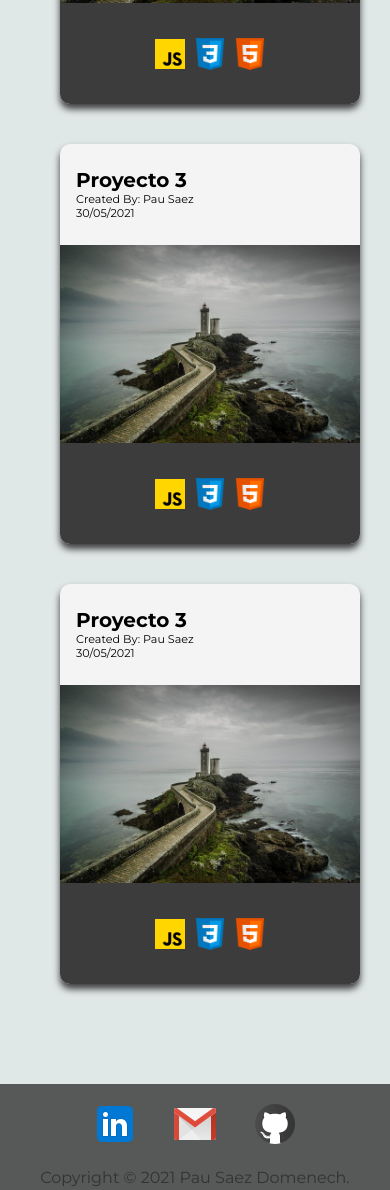
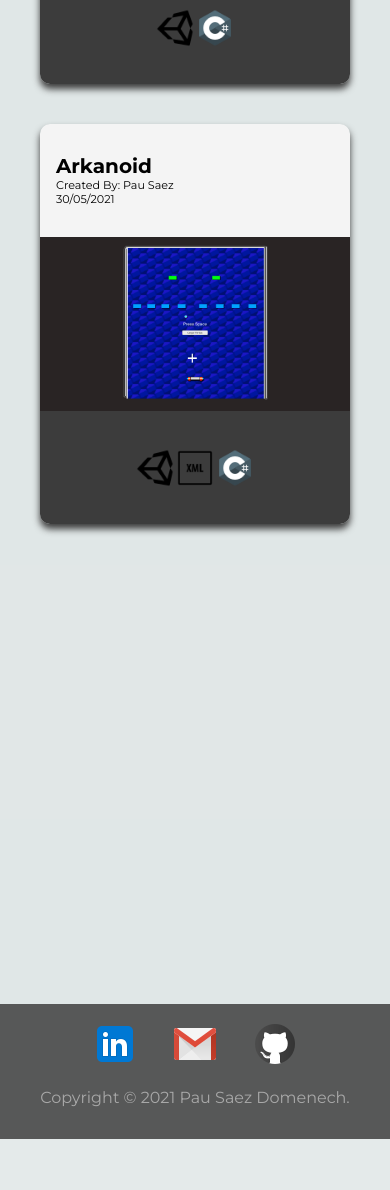
Before and after one commit to sonrisas2000/sonrisas.github.io, a plain HTML site: page index.html in a window 390 px wide. Shown: the part 1976-3166 px from the top of the page. After the commit the page ends 3115 px from the top, so only its background shows below. Drawn offline with Linux system fonts and the light colour scheme.

Commit message:
Fixed Update

```diff
--- a/Mobile.css
+++ b/Mobile.css
@@ -3,53 +3,52 @@ body {
     padding: 0;
     box-sizing: border-box;
     font-family: 'Montserrat', sans-serif;
-    background-color:var(--color--secundary) ;
+    background-color: var(--color--secundary);
+}
 
-
-}::-webkit-scrollbar {
+::-webkit-scrollbar {
     width: 10px;
 }
 
  ::-webkit-scrollbar-thumb {
     background: rgb(34, 34, 34);
+}
 
-  }
  ::-webkit-scrollbar-thumb:hover {
     background: #555;
 }
 
-
-.header{
+.header {
     height: auto;
     width: 100%;
     display: flex;
     justify-content: space-between;
 }
 
-
-.header .logo-container{
+.header .logo-container {
     display: flex;
     align-items: center;
     height: 100px;
     width: 100px;
 }
-.header .logo-container img{
+
+.header .logo-container img {
     height: 100px;
     width: 100px;
-
 }
 
-
-nav{
+nav {
     position: fixed;
     top: 0;
     right: 0;
     z-index: 1;
 }
-.header nav ul{
+
+.header nav ul {
     display: flex;
     flex-direction: column;
 }
+
 .header nav .toggler {
     visibility: visible;
     position: absolute;
@@ -61,6 +60,7 @@ nav{
     height: 50px;
     opacity: 0;
 }
+
 nav .hamburger {
     position: absolute;
     top: 20px;
@@ -75,7 +75,7 @@ nav .hamburger {
     justify-content: center;
 }
 
-nav .hamburger > div {
+nav .hamburger>div {
     position: relative;
     flex: none;
     width: 100%;
@@ -86,8 +86,9 @@ nav .hamburger > div {
     justify-content: center;
     transition: all 0.4s ease;
 }
-nav .hamburger > div::before,
-nav .hamburger > div::after {
+
+nav .hamburger>div::before,
+nav .hamburger>div::after {
     content: '';
     position: absolute;
     z-index: 1;
@@ -96,33 +97,43 @@ nav .hamburger > div::after {
     height: 3px;
     background: inherit;
 }
-nav .hamburger > div::after {
+
+nav .hamburger>div::after {
     top: 10px;
 }
-nav .toggler:checked + .hamburger > div {
+
+nav .toggler:checked+.hamburger>div {
     transform: rotate(135deg);
 }
+
+
 /*Tansform burger menu in X*/
-nav .toggler:checked + .hamburger > div:before,
-nav .toggler:checked + .hamburger > div:after {
+
+nav .toggler:checked+.hamburger>div:before,
+nav .toggler:checked+.hamburger>div:after {
     top: 0;
     transform: rotate(90deg);
 }
-nav .toggler:checked:hover + .hamburger > div {
+
+nav .toggler:checked:hover+.hamburger>div {
     transform: rotate(225deg);
 }
-nav .toggler:checked ~ .menu {
+
+nav .toggler:checked~.menu {
     visibility: visible;
 }
-nav .toggler:checked ~ .menu > div {
+
+nav .toggler:checked~.menu>div {
     transform: scale(1);
     transition-duration: 1s;
 }
-nav  .toggler:checked ~ .menu > div > div {
+
+nav .toggler:checked~.menu>div>div {
     opacity: 1;
-    transition:  opacity 0.4s ease 0.4s;
+    transition: opacity 0.4s ease 0.4s;
     display: flex;
 }
+
 nav .menu {
     position: fixed;
     top: 0;
@@ -136,7 +147,7 @@ nav .menu {
     justify-content: center;
 }
 
-  nav .menu > div {
+nav .menu>div {
     background: var(--color--blue);
     border-radius: 50%;
     width: 200vw;
@@ -149,7 +160,7 @@ nav .menu {
     transition: all 0.4s ease;
 }
 
-  nav .menu > div > div {
+nav .menu>div>div {
     text-align: center;
     max-width: 90vw;
     max-height: 100vh;
@@ -157,26 +168,25 @@ nav .menu {
     transition: opacity 0.4s ease;
 }
 
-  nav .menu > div > div > ul > li {
+nav .menu>div>div>ul>li {
     list-style: none;
     color: #fff;
     font-size: 1.5rem;
     padding: 1rem;
 }
 
-  nav .menu > div > div > ul > li > a {
+nav .menu>div>div>ul>li>a {
     color: inherit;
     text-decoration: none;
     transition: color 0.4s ease;
 }
 
-
-
-.main-section{
+.main-section {
     display: flex;
     height: 300px;
 }
-.main-section .main-box__left{
+
+.main-section .main-box__left {
     height: 70%;
     width: 90%;
     display: flex;
@@ -185,21 +195,25 @@ nav .menu {
     margin-left: 20px;
     color: #3c3c3c;
 }
-.main-section .main-box__left h2{
+
+.main-section .main-box__left h2 {
     font-size: 3rem;
 }
-.main-section .main-box__left .subtitle{
+
+.main-section .main-box__left .subtitle {
     font-size: 2rem;
 }
-.main-section .main-box__left p{
+
+.main-section .main-box__left p {
     font-size: 1rem;
 }
-.main-section .main-box__right{
+
+.main-section .main-box__right {
     width: 0;
     height: auto;
+}
 
-}
-.main-section .main-decoration-background{
+.main-section .main-decoration-background {
     position: absolute;
     background-color: var(--color--blue);
     border-radius: 10px;
@@ -207,89 +221,101 @@ nav .menu {
     transition: transform 600ms ease;
     z-index: -1;
 }
-.one{
+
+.one {
     top: 150px;
     left: 0px;
     height: 180px;
     width: 180px;
 }
-.one:hover{
+
+.one:hover {
     transform: scaleZ(3);
 }
-.two{
+
+.two {
     top: 290px;
     right: 300px;
     height: 90px;
     width: 90px;
     display: none;
 }
-.two:hover{
+
+.two:hover {
     transform: scaleZ(3);
 }
 
-
-.container-work{
+.container-work {
     height: auto;
     background-color: var(--color--secundary);
 }
 
-.work-section{
+.work-section {
     display: grid;
     grid-template: 400px 400px 400px 400px 400px / 1fr;
     justify-items: center;
+    padding: 0;
     gap: 40px;
 }
-.work-section .work-card{
+
+.work-section .work-card {
     min-width: 300px;
     max-width: 400px;
     transition: transform 500ms ease;
-    border-radius:10px;
+    border-radius: 10px;
     box-shadow: 0px 5px 7px #3c3c3c;
     display: grid;
     grid-template-rows: 1fr 1fr 1fr;
     position: relative;
     overflow: hidden;
+}
 
-}
-.work-section .work-card:hover{
+.work-section .work-card:hover {
     transform: translateY(-15px);
     box-shadow: 1px 2px 9px #3c3c3c;
 }
-.work-section .work-card img{
+
+.work-section .work-card img {
     width: 100%;
-    height: auto;
+    height: 100%;
     object-fit: cover;
 }
-.work-section .work-card .box-title-work{
+
+.work-section .work-card .box-title-work {
     height: 100%;
     width: auto;
     background-color: var(--color--white);
+}
 
-}
-.work-section .work-card h3{
+.work-section .work-card h3 {
     font-size: 20px;
     margin-left: 1rem;
 }
-.work-section .work-card h3 span{
+
+.work-section .work-card h3 span {
     display: block;
     font-size: 0.70rem;
     font-weight: 400;
 }
-.work-section .work-card .text-container{
+
+.work-section .work-card .text-container {
     padding: 5px;
 }
-.work-section .work-card .icons-herramientas{
+
+.work-section .work-card .icons-herramientas {
     display: flex;
     justify-content: center;
     align-items: center;
     background-color: #3c3c3c;
 }
-.work-section .work-card .icons-herramientas img{
+
+.work-section .work-card .icons-herramientas img {
     height: 40px;
     width: auto;
 }
-.work-section .work-card .overlay{
-    border-radius:10px;
+
+.work-section .work-card .overlay {
+    border-radius: 10px;
     position: absolute;
     height: 0px;
     width: 100%;
@@ -299,12 +325,14 @@ nav .menu {
     overflow: hidden;
     background-color: rgba(31, 30, 30, 0.473);
 }
+
 .work-section .work-card:hover .overlay {
     cursor: pointer;
     height: 100%;
 }
-.work-section .work-card .overlay a{
-    transform:translate(-50%, -50%);
+
+.work-section .work-card .overlay a {
+    transform: translate(-50%, -50%);
     text-align: center;
     position: absolute;
     top: 50%;
@@ -312,42 +340,47 @@ nav .menu {
     height: 40px;
     width: 200px;
 }
-.work-section .work-card .overlay .overlay-button_style{
+
+.work-section .work-card .overlay .overlay-button_style {
     color: white;
     display: flex;
     justify-content: center;
     align-items: center;
-    border-radius: 10px ;
+    border-radius: 10px;
     border: 1px solid #ffffff;
     text-decoration: none;
 }
-.work-section .work-card .overlay .overlay-button_style:hover{
+
+.work-section .work-card .overlay .overlay-button_style:hover {
     background-color: #f4f4f4;
     border: #f4f4f4;
     color: var(--color--primary);
     transition: 0.3s ease-in;
 }
-.container-skills{
-    display: flex;
-    justify-content: center;
-}
-.container-skills ul{
+
+.container-skills {
     display: flex;
     justify-content: center;
 }
 
-.footer{
+.container-skills ul {
+    display: flex;
+    justify-content: center;
+}
 
+.footer {
     width: 100%;
     background-color: var(--color--primary);
     overflow: hidden;
 }
-.footer ul{
+
+.footer ul {
     display: flex;
     justify-content: center;
     align-items: center;
     list-style: none;
 }
-.footer ul li{
+
+.footer ul li {
     padding: 1rem;
 }
--- a/Tablet.css
+++ b/Tablet.css
@@ -1,52 +1,52 @@
-
-
 body {
     margin: 0;
     padding: 0;
     box-sizing: border-box;
     font-family: 'Montserrat', sans-serif;
-    background-color:var(--color--secundary);
+    background-color: var(--color--secundary);
+}
 
-}::-webkit-scrollbar {
+::-webkit-scrollbar {
     width: 10px;
 }
 
  ::-webkit-scrollbar-thumb {
     background: rgb(34, 34, 34);
 }
+
  ::-webkit-scrollbar-thumb:hover {
     background: #555;
 }
 
-
-.header{
+.header {
     height: auto;
     width: 100%;
     display: flex;
     justify-content: space-between;
 }
 
-
-.header nav{
+.header nav {
     padding: 1rem;
     display: flex;
     justify-items: center;
     align-items: center;
 }
 
-.header nav ul{
+.header nav ul {
     display: flex;
     justify-content: flex-end;
 }
-.header nav ul li{
+
+.header nav ul li {
     list-style: none;
     margin-left: 10px;
 }
 
-.main-section{
+.main-section {
     display: flex;
 }
-.main-section .main-box__left{
+
+.main-section .main-box__left {
     height: auto;
     width: 63%;
     display: flex;
@@ -55,66 +55,74 @@ body {
     margin: 20px;
     color: #3c3c3c;
 }
-.main-section .main-box__left h2{
+
+.main-section .main-box__left h2 {
     font-size: 60px;
 }
 
-.main-section .main-box__right{
+.main-section .main-box__right {
     width: 37%;
     height: auto;
 }
-.main-section .main-decoration-background{
+
+.main-section .main-decoration-background {
     position: absolute;
     border-radius: 10px;
     transform: rotateZ(30deg);
     transition: transform 600ms ease;
 }
-.one{
+
+.one {
     bottom: 20px;
     right: 40px;
     height: 180px;
     width: 180px;
+}
 
-}
-.one:hover{
+.one:hover {
     transform: scaleZ(3);
 }
-.two{
+
+.two {
     top: 290px;
     right: 300px;
     height: 90px;
     width: 90px;
+}
 
-}
-.two:hover{
+.two:hover {
     transform: scaleZ(3);
 }
-.main-section .main-decoration-background .arrow-container{
+
+.main-section .main-decoration-background .arrow-container {
     height: 100%;
     width: auto;
 }
-.main-section .main-decoration-background .arrow-container svg{
+
+.main-section .main-decoration-background .arrow-container svg {
     height: 100px;
     width: 100px;
     fill: #f4f4f4;
+}
 
-
-}
-.container-work{
+.container-work {
     height: auto;
     background-color: var(--color--secundary);
 }
-.presentation{
+
+.presentation {
     text-align: center;
 }
 
-.work-section{
+.work-section {
     display: grid;
-    grid-template: 400px 400px 400px  / 1fr 1fr;
+    grid-template: 400px 400px 400px / 1fr 1fr;
     justify-items: center;
+    padding: 0;
     gap: 40px;
 }
-.work-section .work-card{
+
+.work-section .work-card {
     min-width: 300px;
     max-width: 400px;
     transition: transform 500ms ease;
@@ -123,49 +131,56 @@ body {
     grid-template-rows: 1fr 1fr 1fr;
     position: relative;
     overflow: hidden;
+}
 
-}
-.work-section .work-card:hover{
+.work-section .work-card:hover {
     transform: translateY(-15px);
     box-shadow: 1px 2px 9px #3c3c3c;
 }
-.work-section .work-card img{
+
+.work-section .work-card img {
     width: 100%;
-    height: auto;
+    height: 100%;
     object-fit: cover;
 }
-.work-section .work-card .box-title-work{
+
+.work-section .work-card .box-title-work {
     height: 100%;
     width: auto;
     background-color: var(--color--white);
     border-top-left-radius: 10px;
     border-top-right-radius: 10px;
+}
 
-}
-.work-section .work-card h3{
+.work-section .work-card h3 {
     font-size: 20px;
     margin-left: 1rem;
 }
-.work-section .work-card h3 span{
+
+.work-section .work-card h3 span {
     display: block;
     font-size: 0.70rem;
     font-weight: 400;
 }
-.work-section .work-card .text-container{
+
+.work-section .work-card .text-container {
     padding: 5px;
 }
-.work-section .work-card .icons-herramientas{
+
+.work-section .work-card .icons-herramientas {
     display: flex;
     justify-content: center;
     align-items: center;
     background-color: #3c3c3c;
 }
-.work-section .work-card .icons-herramientas img{
+
+.work-section .work-card .icons-herramientas img {
     height: 40px;
     width: auto;
 }
-.work-section .work-card .overlay{
-    border-radius:10px;
+
+.work-section .work-card .overlay {
+    border-radius: 10px;
     position: absolute;
     height: 0px;
     width: 100%;
@@ -175,12 +190,14 @@ body {
     overflow: hidden;
     background-color: rgba(31, 30, 30, 0.473);
 }
+
 .work-section .work-card:hover .overlay {
     cursor: pointer;
     height: 100%;
 }
-.work-section .work-card .overlay a{
-    transform:translate(-50%, -50%);
+
+.work-section .work-card .overlay a {
+    transform: translate(-50%, -50%);
     text-align: center;
     position: absolute;
     top: 50%;
@@ -188,28 +205,32 @@ body {
     height: 40px;
     width: 200px;
 }
-.work-section .work-card .overlay .overlay-button_style{
+
+.work-section .work-card .overlay .overlay-button_style {
     color: white;
     display: flex;
     justify-content: center;
     align-items: center;
-    border-radius: 10px ;
+    border-radius: 10px;
     border: 1px solid #ffffff;
     text-decoration: none;
 }
-.work-section .work-card .overlay .overlay-button_style:hover{
+
+.work-section .work-card .overlay .overlay-button_style:hover {
     background-color: #f4f4f4;
     border: #f4f4f4;
     color: var(--color--primary);
     transition: 0.3s ease-in;
 }
-.work-section .comming-card{
+
+.work-section .comming-card {
     display: flex;
     align-items: center;
     justify-content: center;
     justify-content: space-evenly;
 }
-.work-section .comming-card .comming-circle{
+
+.work-section .comming-card .comming-circle {
     height: 30px;
     width: 30px;
     border-radius: 20px;
@@ -217,18 +238,19 @@ body {
     transition: transform 500ms ease;
 }
 
-.footer{
-
+.footer {
     width: 100%;
     background-color: var(--color--primary);
     overflow: hidden;
 }
-.footer ul{
+
+.footer ul {
     display: flex;
     justify-content: center;
     align-items: center;
     list-style: none;
 }
-.footer ul li{
+
+.footer ul li {
     padding: 1rem;
 }
--- a/index.html
+++ b/index.html
@@ -7,7 +7,7 @@
     <meta name="viewport" content="width=device-width, initial-scale=1.0">
     <link rel="stylesheet" href="./style.css">
     <title>Pau Saez</title>
-    <link rel="shortcut icon" href="./src/Pau (1).png" type="image/x-icon">
+    <link rel="shortcut icon" href="./src/Logo.png" type="image/x-icon">
     <link rel="preconnect" href="https://fonts.gstatic.com">
     <link href="https://fonts.googleapis.com/css2?family=Montserrat:wght@100;400;700&display=swap" rel="stylesheet">
     <link rel="stylesheet" href="Tablet.css" media="(max-width: 1010px)">
@@ -16,7 +16,7 @@
 
 <body>
     <header class="header">
-        <section class="logo-container"><img src="./src/Logo.png" alt=""></section>
+        <section class="logo-container"><img src="./src/Logo.png" alt="Pau Saez Logo"></section>
         <nav>
             <input type="checkbox" class="toggler">
             <div class="hamburger">
@@ -28,7 +28,7 @@
                         <ul>
                             <li><a href="index.html">Inicio</a></li>
                             <li><a href="#work-section">Proyectos</a></li>
-                            <li><a href="">Contactame</a></li>
+                            <li><a href="#footer">Contactame</a></li>
                         </ul>
                     </div>
                 </div>
@@ -102,13 +102,12 @@
 
             <div class="work-card ">
                 <div class="box-title-work ">
-                    <h3>Proyecto 3<span>Created By: Pau Saez</span><span>30/05/2021</span></h3>
+                    <h3>Juego de dados<span>Created By: Pau Saez</span><span>04/03/2022</span></h3>
                 </div>
-                <img src="./src/lighthouse-6278951_640.jpg " alt=" ">
+                <img src="./src/img/JuegodeDadosUnity.png" alt=" Juego de dados hecho con Unity ">
                 <div class="icons-herramientas ">
-                    <img src="./src/icons/icons8-javascript-48.png " alt="JavaScript " srcset=" ">
-                    <img src="./src/icons/icons8-css3-48.png " alt="CSS3 " srcset=" ">
-                    <img src="./src/icons/icons8-html-5-48.png " alt="Html ">
+                    <img src="./src/icons/icons8-unidad-48.png " alt="Unity " srcset=" ">
+                    <img src="./src/icons/icons8-c-sharp-logotipo-48.png " alt="C Sharp" srcset=" ">
                 </div>
                 <div class="overlay ">
                     <a class="overlay-button_style " href=" ">Ver proyecto</a>
@@ -116,36 +115,24 @@
             </div>
             <div class="work-card ">
                 <div class="box-title-work ">
-                    <h3>Proyecto 3<span>Created By: Pau Saez</span><span>30/05/2021</span></h3>
+                    <h3>Arkanoid<span>Created By: Pau Saez</span><span>30/05/2021</span></h3>
                 </div>
-                <img src="./src/lighthouse-6278951_640.jpg " alt=" ">
+                <img src="./src/img/ArkanoidGame.png" alt="Juego Arkanoid">
                 <div class="icons-herramientas ">
-                    <img src="./src/icons/icons8-javascript-48.png " alt="JavaScript " srcset=" ">
-                    <img src="./src/icons/icons8-css3-48.png " alt=" CSS3" srcset=" ">
-                    <img src="./src/icons/icons8-html-5-48.png " alt="Html ">
+                    <img src="./src/icons/icons8-unidad-48.png " alt="Unity" srcset=" ">
+                    <img src="./src/icons/icons8-xml-48.png" alt="XML" srcset=" ">
+                    <img src="./src/icons/icons8-c-sharp-logotipo-48.png " alt="C Sharp">
                 </div>
                 <div class="overlay ">
                     <a class="overlay-button_style " href=" ">Ver proyecto</a>
                 </div>
             </div>
-            <div class="work-card ">
-                <div class="box-title-work ">
-                    <h3>Proyecto 3<span>Created By: Pau Saez</span><span>30/05/2021</span></h3>
-                </div>
-                <img src="./src/lighthouse-6278951_640.jpg " alt=" ">
-                <div class="icons-herramientas ">
-                    <img src="./src/icons/icons8-javascript-48.png " alt=" JavaScript " srcset=" ">
-                    <img src="./src/icons/icons8-css3-48.png " alt=" CSS3 " srcset=" ">
-                    <img src="./src/icons/icons8-html-5-48.png " alt=" Html ">
-                </div>
-                <div class="overlay ">
-                    <a class="overlay-button_style " href=" ">Ver proyecto</a>
-                </div>
-            </div>
+
             <div class="comming-card "></div>
         </section>
 
         </main>
+        <a name="footer"></a>
         <footer class="footer ">
             <ul>
 
--- a/style.css
+++ b/style.css
@@ -184,7 +184,7 @@ body {
 
 .work-section .work-card img {
     width: 100%;
-    height: auto;
+    height: 100%;
     object-fit: cover;
 }
 
@@ -328,7 +328,7 @@ body {
 
 .footer p {
     text-align: center;
-    color: #333333;
+    color: #a8a8a8;
     margin-bottom: 2rem;
 }
 
```
Also changed, not shown: proyect/1.html (added, +20 -0 lines), src/icons/icons8-xml-48.png (added), src/img/ArkanoidGame.png (added), src/img/JuegodeDadosUnity.png (added), src/img/PAPERPLEGAT logo (1).png (deleted), src/img/Print-Picture.jpg (deleted), src/img/paper plegat libros.jpeg (deleted). Lines whose indentation alone changed are shown as unchanged.
